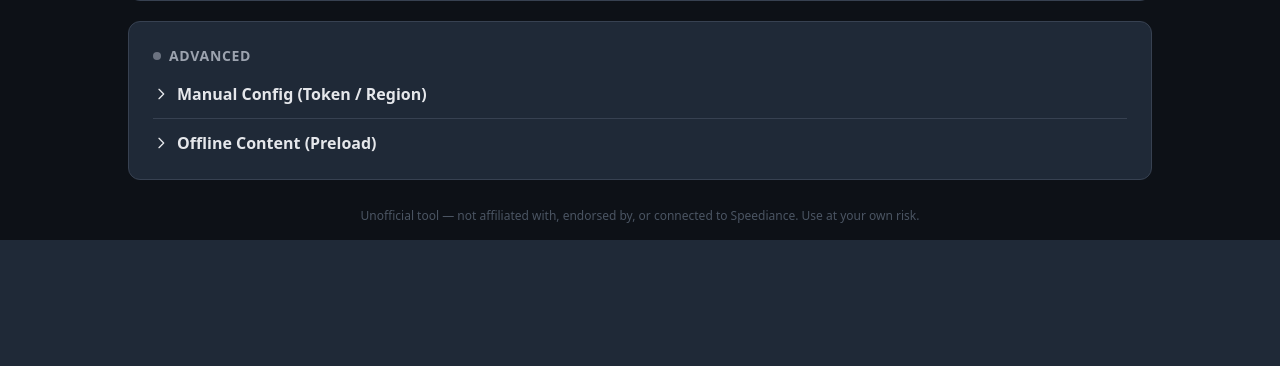
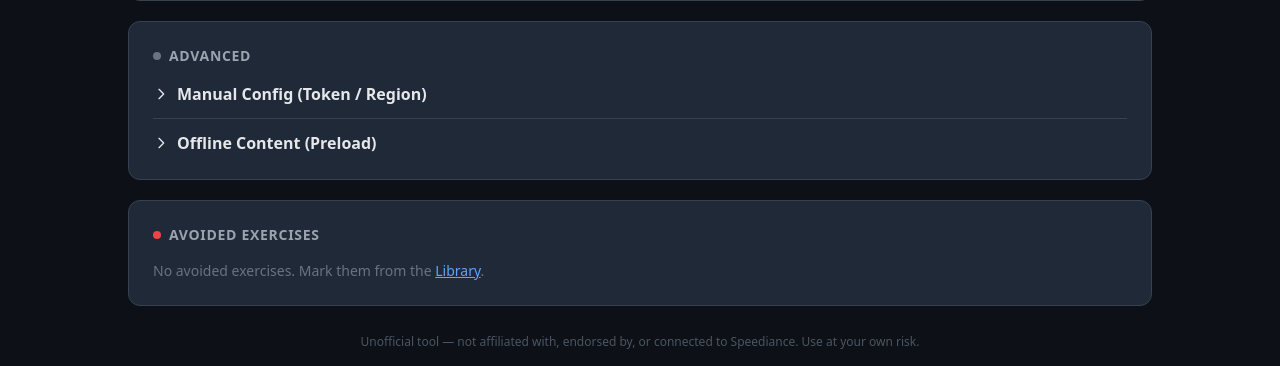
Before and after one commit to labatt/speediance-smartgym-workout-manager, a Flask app: page /settings in a window 1280 px wide. Shown: the part 1549-1915 px from the top of the page. Before the commit the page ends 1789 px from the top, so only its background shows below. Run offline with Flask 3, Linux system fonts and the light colour scheme; data that the repository does not hold is empty; some libraries are stand-ins or nearby versions.

Commit message:
settings: add Avoided exercises card
Lists name + reason with a Remove button each (DELETE, then the row is
removed client-side), an empty state pointing at the Library when there
are none, matching the page's existing section style.

Co-Authored-By: Claude Sonnet 5 <noreply@anthropic.com>
Claude-Session: https://claude.ai/code/session_01RFiY9W6dmzZKAd2y4Ku4Ct

```diff
--- a/app.py
+++ b/app.py
@@ -203,8 +203,9 @@ def settings():
             accessories = client.get_accessories()
         except Exception as e:
             flash(f"Error loading accessories: {e}", "error")
+    avoided = avoided_store.list_avoided(avoided_store.db_path(client.credentials))
     return render_template('settings.html', creds=creds, accessories=accessories,
-                           wp_connected=wellness.is_connected())
+                           wp_connected=wellness.is_connected(), avoided=avoided)
 
 @app.route('/settings/custom_instruction', methods=['POST'])
 def update_custom_instruction():
--- a/templates/settings.html
+++ b/templates/settings.html
@@ -370,6 +370,38 @@
         </details>
     </section>
 
+    <!-- ========================= AVOIDED EXERCISES ========================= -->
+    <section class="bg-gray-800 rounded-xl border border-gray-700 p-5 md:p-6">
+        <h2 class="text-sm font-bold uppercase tracking-wider text-gray-400 mb-4 flex items-center gap-2">
+            <span class="w-2 h-2 rounded-full bg-red-500"></span>
+            Avoided exercises
+        </h2>
+
+        <div id="avoided-list" class="space-y-2">
+            {% if avoided %}
+                {% for row in avoided %}
+                <div class="flex items-center justify-between gap-3 bg-gray-900 border border-gray-700 p-3 rounded-lg" data-group-id="{{ row.group_id }}">
+                    <div class="min-w-0">
+                        <p class="text-gray-200 font-medium truncate">{{ row.name or ('Exercise ' ~ row.group_id) }}</p>
+                        {% if row.reason %}
+                        <p class="text-xs text-gray-500 truncate">{{ row.reason }}</p>
+                        {% endif %}
+                    </div>
+                    <button type="button"
+                            class="text-xs px-3 py-1 rounded bg-gray-800 border border-gray-600 text-gray-300 hover:bg-red-900/40 hover:text-red-300 whitespace-nowrap transition flex-shrink-0"
+                            onclick="removeAvoidedSetting({{ row.group_id }}, this)">
+                        Remove
+                    </button>
+                </div>
+                {% endfor %}
+            {% else %}
+                <p class="text-sm text-gray-500" id="avoided-empty-state">
+                    No avoided exercises. Mark them from the <a href="/library" class="text-blue-400 hover:text-blue-300 underline">Library</a>.
+                </p>
+            {% endif %}
+        </div>
+    </section>
+
     <p class="text-xs text-gray-600 text-center pt-2">
         Unofficial tool — not affiliated with, endorsed by, or connected to Speediance. Use at your own risk.
     </p>
@@ -547,5 +579,31 @@
         }
     }
     initAI().then(() => { checkNewModels(); refreshLatestModels(); });
+
+    // --- Avoided exercises card ---
+    async function removeAvoidedSetting(groupId, btn) {
+        try {
+            const res = await fetch(`/api/avoided/${groupId}`, { method: 'DELETE' });
+            if (!res.ok) return;
+        } catch (e) { return; }
+
+        const row = btn.closest('[data-group-id]');
+        if (row) row.remove();
+
+        const list = document.getElementById('avoided-list');
+        if (list && !list.querySelector('[data-group-id]') && !document.getElementById('avoided-empty-state')) {
+            const p = document.createElement('p');
+            p.className = 'text-sm text-gray-500';
+            p.id = 'avoided-empty-state';
+            p.appendChild(document.createTextNode('No avoided exercises. Mark them from the '));
+            const a = document.createElement('a');
+            a.href = '/library';
+            a.className = 'text-blue-400 hover:text-blue-300 underline';
+            a.textContent = 'Library';
+            p.appendChild(a);
+            p.appendChild(document.createTextNode('.'));
+            list.appendChild(p);
+        }
+    }
 </script>
 {% endblock %}
```
Also changed, not shown: tests/test_settings_avoided.py (added, +54 -0 lines).
